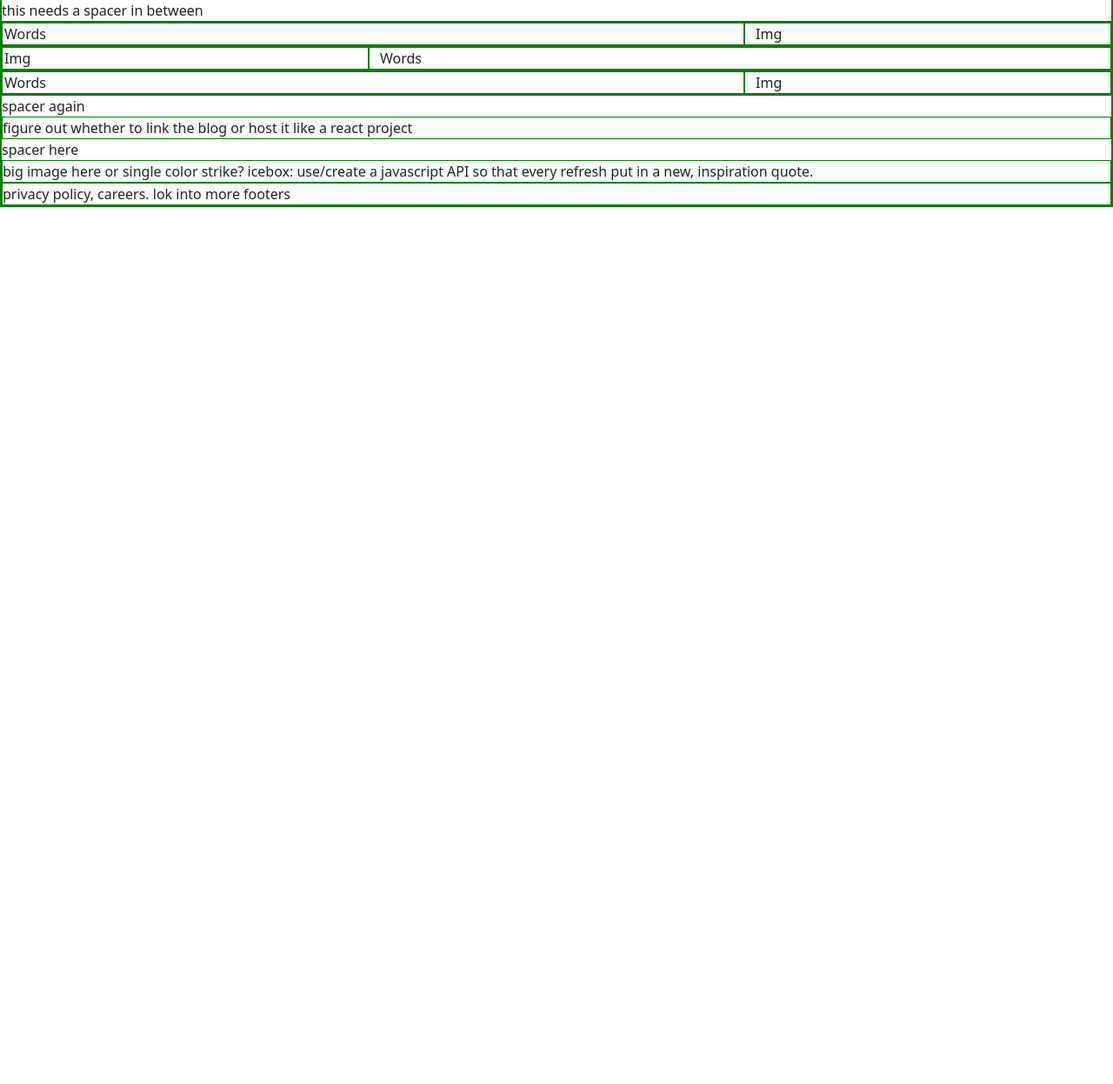
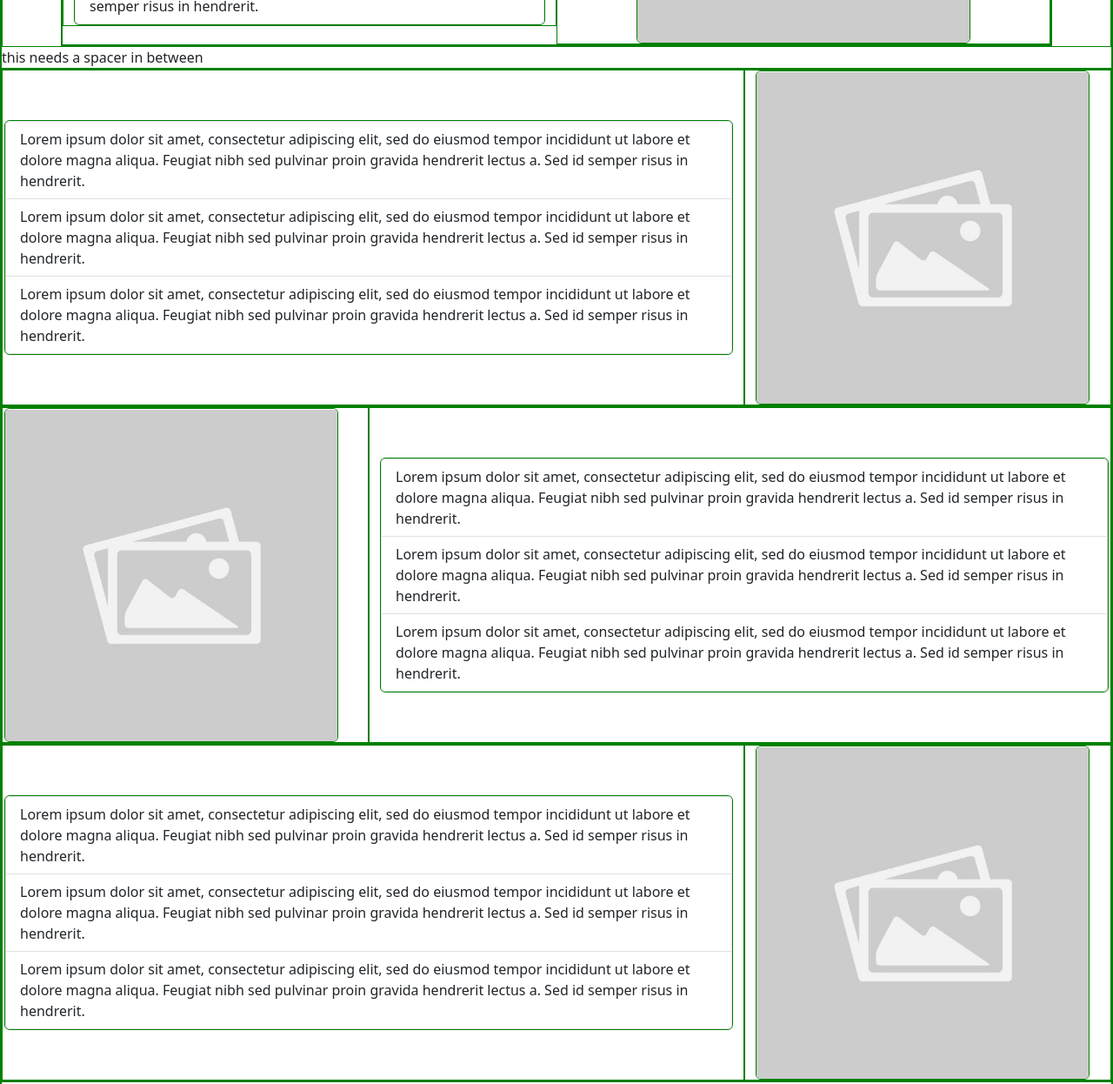
Before and after one commit to bathant702/progressive_choices_inc, a website: page index.html in a window 1280 px wide. Shown: the part 666-1912 px from the top of the page at 87% size. Before the commit the page ends 904 px from the top, so only its background shows below. Drawn offline with nearby package versions, Linux system fonts and the light colour scheme.

Commit message:
laid out base info section

```diff
--- a/CSS/styles.css
+++ b/CSS/styles.css
@@ -12,6 +12,10 @@
   width: 100vw;
 }
 
+.menu-item {
+  height: 10vh;
+}
+
 .pci-hq {
   width: 30vw;
 }
--- a/index.html
+++ b/index.html
@@ -23,17 +23,33 @@
         />
       </div>
       <div class="row">
-        <div class="col-3 d-flex justify-content-center">Choices in Action</div>
-        <div class="col-3 d-flex justify-content-center">Learn</div>
-        <div class="col-3 d-flex justify-content-center">Support</div>
-        <div class="col-3 d-flex justify-content-center">Engage</div>
+        <div
+          class="col-3 d-flex justify-content-center align-items-center menu-item"
+        >
+          Choices in Action
+        </div>
+        <div
+          class="col-3 d-flex justify-content-center align-items-center menu-item"
+        >
+          Learn
+        </div>
+        <div
+          class="col-3 d-flex justify-content-center align-items-center menu-item"
+        >
+          Support
+        </div>
+        <div
+          class="col-3 d-flex justify-content-center align-items-center menu-item"
+        >
+          Engage
+        </div>
       </div>
     </section>
 
     <!-- Splash -->
     <section>
       <div class="container">
-        <div class="row">
+        <div class="row d-flex align-items-center">
           <div class="col-6">
             <ul class="list-group">
               <li class="list-group-item">
@@ -69,18 +85,104 @@
     this needs a spacer in between
 
     <!-- Info -->
+    <!-- first info blurb -->
     <section>
       <div class="row">
-        <div class="col-8">Words</div>
-        <div class="col-4">Img</div>
+        <div class="col-8 d-flex align-items-center">
+          <ul class="list-group">
+            <li class="list-group-item">
+              Lorem ipsum dolor sit amet, consectetur adipiscing elit, sed do
+              eiusmod tempor incididunt ut labore et dolore magna aliqua.
+              Feugiat nibh sed pulvinar proin gravida hendrerit lectus a. Sed id
+              semper risus in hendrerit.
+            </li>
+            <li class="list-group-item">
+              Lorem ipsum dolor sit amet, consectetur adipiscing elit, sed do
+              eiusmod tempor incididunt ut labore et dolore magna aliqua.
+              Feugiat nibh sed pulvinar proin gravida hendrerit lectus a. Sed id
+              semper risus in hendrerit.
+            </li>
+            <li class="list-group-item">
+              Lorem ipsum dolor sit amet, consectetur adipiscing elit, sed do
+              eiusmod tempor incididunt ut labore et dolore magna aliqua.
+              Feugiat nibh sed pulvinar proin gravida hendrerit lectus a. Sed id
+              semper risus in hendrerit.
+            </li>
+          </ul>
+        </div>
+        <div class="col-4">
+          <img
+            src="./Img/imageplaceholder.jpeg"
+            alt="image of individuals working at PCI"
+            class="rounded pci-hq"
+          />
+        </div>
       </div>
+
+      <!-- 2nd info blurb -->
       <div class="row">
-        <div class="col-4">Img</div>
-        <div class="col-8">Words</div>
+        <div class="col-4">
+          <img
+            src="./Img/imageplaceholder.jpeg"
+            alt="image of individuals working at a work site"
+            class="rounded pci-hq"
+          />
+        </div>
+        <div class="col-8 d-flex align-items-center">
+          <ul class="list-group">
+            <li class="list-group-item">
+              Lorem ipsum dolor sit amet, consectetur adipiscing elit, sed do
+              eiusmod tempor incididunt ut labore et dolore magna aliqua.
+              Feugiat nibh sed pulvinar proin gravida hendrerit lectus a. Sed id
+              semper risus in hendrerit.
+            </li>
+            <li class="list-group-item">
+              Lorem ipsum dolor sit amet, consectetur adipiscing elit, sed do
+              eiusmod tempor incididunt ut labore et dolore magna aliqua.
+              Feugiat nibh sed pulvinar proin gravida hendrerit lectus a. Sed id
+              semper risus in hendrerit.
+            </li>
+            <li class="list-group-item">
+              Lorem ipsum dolor sit amet, consectetur adipiscing elit, sed do
+              eiusmod tempor incididunt ut labore et dolore magna aliqua.
+              Feugiat nibh sed pulvinar proin gravida hendrerit lectus a. Sed id
+              semper risus in hendrerit.
+            </li>
+          </ul>
+        </div>
       </div>
+
+      <!-- 3rd info blurb -->
       <div class="row">
-        <div class="col-8">Words</div>
-        <div class="col-4">Img</div>
+        <div class="col-8 d-flex align-items-center">
+          <ul class="list-group">
+            <li class="list-group-item">
+              Lorem ipsum dolor sit amet, consectetur adipiscing elit, sed do
+              eiusmod tempor incididunt ut labore et dolore magna aliqua.
+              Feugiat nibh sed pulvinar proin gravida hendrerit lectus a. Sed id
+              semper risus in hendrerit.
+            </li>
+            <li class="list-group-item">
+              Lorem ipsum dolor sit amet, consectetur adipiscing elit, sed do
+              eiusmod tempor incididunt ut labore et dolore magna aliqua.
+              Feugiat nibh sed pulvinar proin gravida hendrerit lectus a. Sed id
+              semper risus in hendrerit.
+            </li>
+            <li class="list-group-item">
+              Lorem ipsum dolor sit amet, consectetur adipiscing elit, sed do
+              eiusmod tempor incididunt ut labore et dolore magna aliqua.
+              Feugiat nibh sed pulvinar proin gravida hendrerit lectus a. Sed id
+              semper risus in hendrerit.
+            </li>
+          </ul>
+        </div>
+        <div class="col-4">
+          <img
+            src="./Img/imageplaceholder.jpeg"
+            alt="image of image of individuals happy and working"
+            class="rounded pci-hq"
+          />
+        </div>
       </div>
     </section>
     spacer again
```
